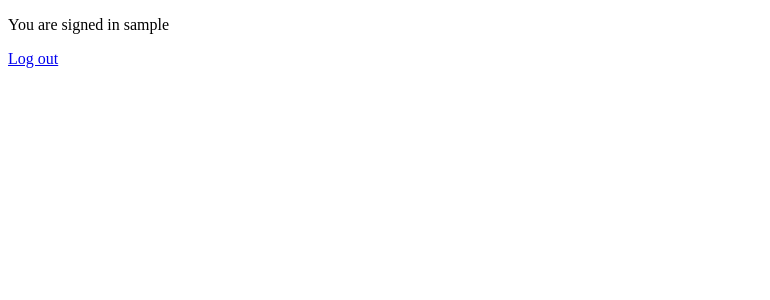
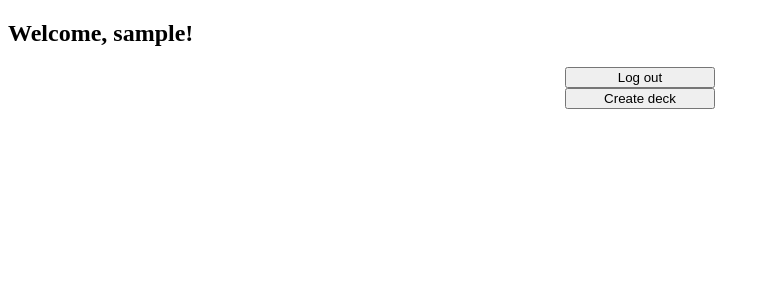
Before and after one commit to Honkajo/Memorecall, a Flask app: page /user in a window 1280 px wide. Shown: the top 300 px of the page, without its empty margins (0-770 px from the left). Run offline with Flask 3, Linux system fonts and the light colour scheme; the visitor is signed in with stand-in values (Sample User, id 1).

Commit message:
Changed the user homepage button locations and overall look of the home page

```diff
--- a/templates/user_home.html
+++ b/templates/user_home.html
@@ -6,7 +6,15 @@
     <title>User Home</title>
 </head>
 <body>
-    <p>You are signed in {{ session.username }}</p>
-    <a href="/logout">Log out</a>
+    <h2>Welcome, {{ session.username }}!</h2>
+    <div style="text-align: center;">
+        <form action="/logout" method="GET" style="display: inline-block;">
+            <input type="submit" value="Log out" style="width: 150px;">
+        </form>
+        <br>
+        <form action="/create_deck" method="GET" style="display: inline-block;">
+            <input type="submit" value="Create deck" style="width: 150px;">
+        </form>
+    </div>
 </body>
 </html>
```
